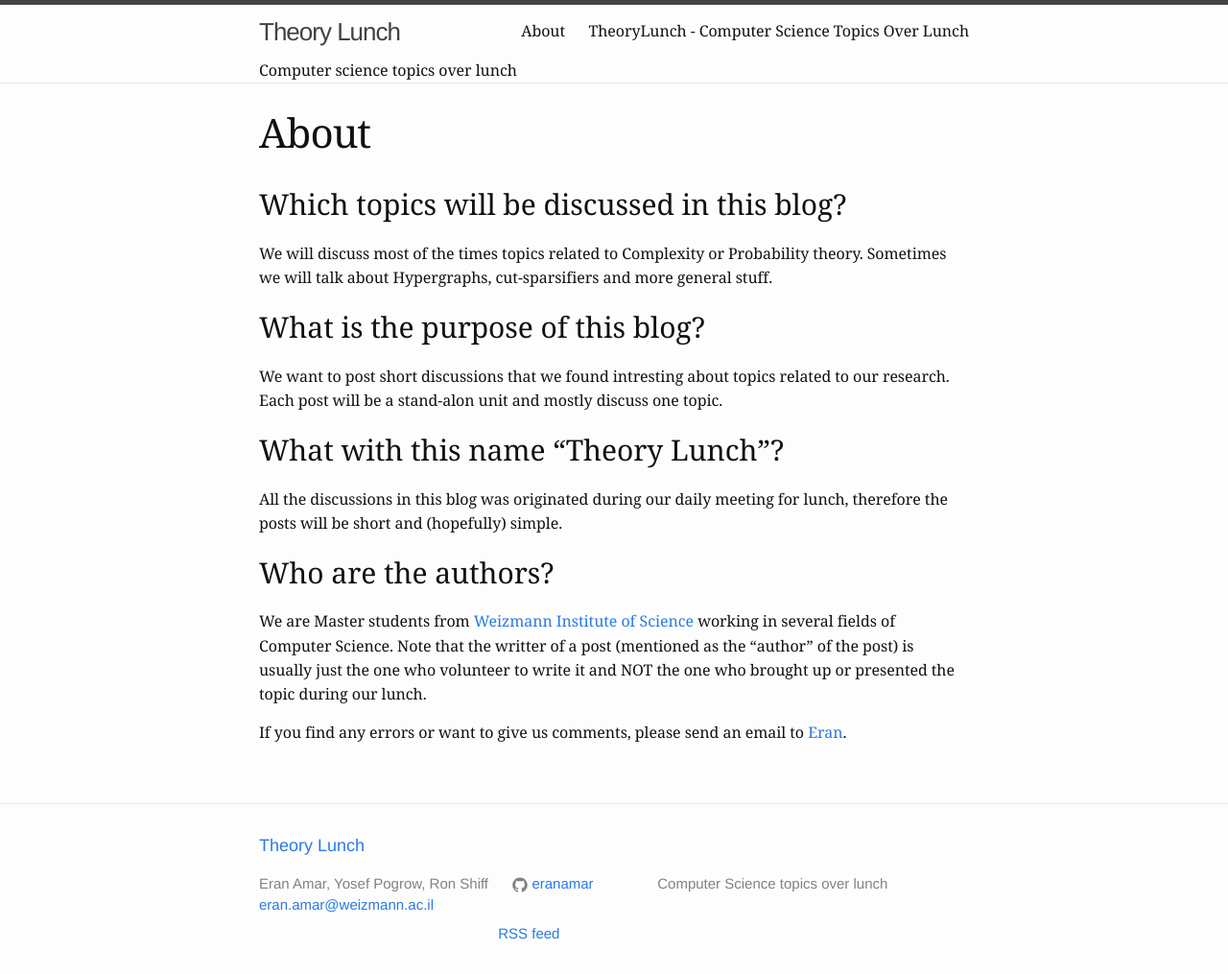
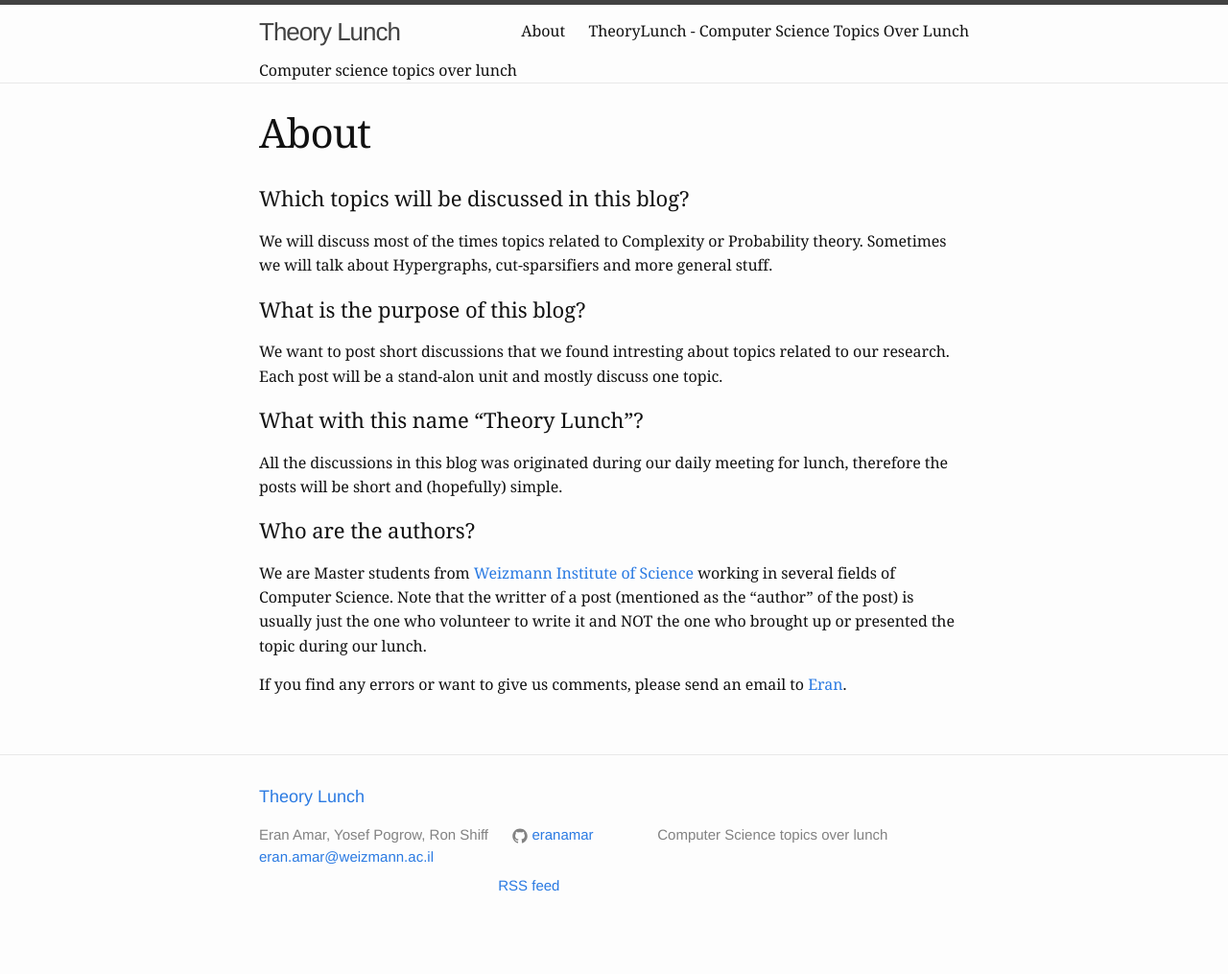
Before and after one commit to eranamar-zz/eranamar.github.io, a Jekyll site: the page built from about.md, in a window 1280 px wide. Shown: the whole page at 96% size. Built offline with Jekyll 4.4.1, drawn with Linux system fonts in a browser that asks for light colours; after the commit the page ends 964 px from its top, so only the background shows below that.

```diff
--- a/about.md
+++ b/about.md
@@ -4,20 +4,20 @@ title: About
 permalink: /about/
 ---
 
-# Which topics will be discussed in this blog?
+### Which topics will be discussed in this blog?
 
 We will discuss most of the times topics related to Complexity or Probability theory. Sometimes we will talk about Hypergraphs, cut-sparsifiers and more general stuff.
 
 
-# What is the purpose of this blog?
+### What is the purpose of this blog?
 
 We want to post short discussions that we found intresting about topics related to our research. Each post will be a stand-alon unit and mostly discuss one topic.
 
-# What with this name "Theory Lunch"?
+### What with this name "Theory Lunch"?
 
 All the discussions in this blog was originated during our daily meeting for lunch, therefore the posts will be short and (hopefully) simple.
 
-# Who are the authors?
+### Who are the authors?
 
 We are Master students from [Weizmann Institute of Science](https://www.weizmann.ac.il/feinberg/academics/msc-program-outline) working in several fields of Computer Science. Note that the writter of a post (mentioned as the "author" of the post) is usually just the one who volunteer to write it and NOT the one who brought up or presented the topic during our lunch.
 
--- a/site/feed.xml
+++ b/site/feed.xml
@@ -1,4 +1,4 @@
-<?xml version="1.0" encoding="utf-8"?><feed xmlns="http://www.w3.org/2005/Atom" ><generator uri="https://jekyllrb.com/" version="3.4.3">Jekyll</generator><link href="https://eranamar.github.io/site/feed.xml" rel="self" type="application/atom+xml" /><link href="https://eranamar.github.io/site/" rel="alternate" type="text/html" /><updated>2017-04-20T12:41:07+03:00</updated><id>https://eranamar.github.io/site/</id><title type="html">Theory Lunch</title><subtitle>Computer Science topics over lunch</subtitle><author><name>Eran Amar, Yosef Pogrow, Ron Shiff</name></author><entry><title type="html">Recurrent Neural Network - Introduction</title><link href="https://eranamar.github.io/site/2017/04/20/Recurrent-Neural-Network-Introduction.html" rel="alternate" type="text/html" title="Recurrent Neural Network - Introduction" /><published>2017-04-20T00:00:00+03:00</published><updated>2017-04-20T00:00:00+03:00</updated><id>https://eranamar.github.io/site/2017/04/20/Recurrent-Neural-Network---Introduction</id><content type="html" xml:base="https://eranamar.github.io/site/2017/04/20/Recurrent-Neural-Network-Introduction.html">&lt;script type=&quot;math/tex&quot;&gt;
+<?xml version="1.0" encoding="utf-8"?><feed xmlns="http://www.w3.org/2005/Atom" ><generator uri="https://jekyllrb.com/" version="3.4.3">Jekyll</generator><link href="https://eranamar.github.io/site/feed.xml" rel="self" type="application/atom+xml" /><link href="https://eranamar.github.io/site/" rel="alternate" type="text/html" /><updated>2017-04-20T12:59:11+03:00</updated><id>https://eranamar.github.io/site/</id><title type="html">Theory Lunch</title><subtitle>Computer Science topics over lunch</subtitle><author><name>Eran Amar, Yosef Pogrow, Ron Shiff</name></author><entry><title type="html">Recurrent Neural Network - Introduction</title><link href="https://eranamar.github.io/site/2017/04/20/Recurrent-Neural-Network-Introduction.html" rel="alternate" type="text/html" title="Recurrent Neural Network - Introduction" /><published>2017-04-20T00:00:00+03:00</published><updated>2017-04-20T00:00:00+03:00</updated><id>https://eranamar.github.io/site/2017/04/20/Recurrent-Neural-Network---Introduction</id><content type="html" xml:base="https://eranamar.github.io/site/2017/04/20/Recurrent-Neural-Network-Introduction.html">&lt;script type=&quot;math/tex&quot;&gt;
 
 \newcommand{\lyxlock}{}
 
```
Also changed, not shown: site/about/index.html (+4 -4 lines).
